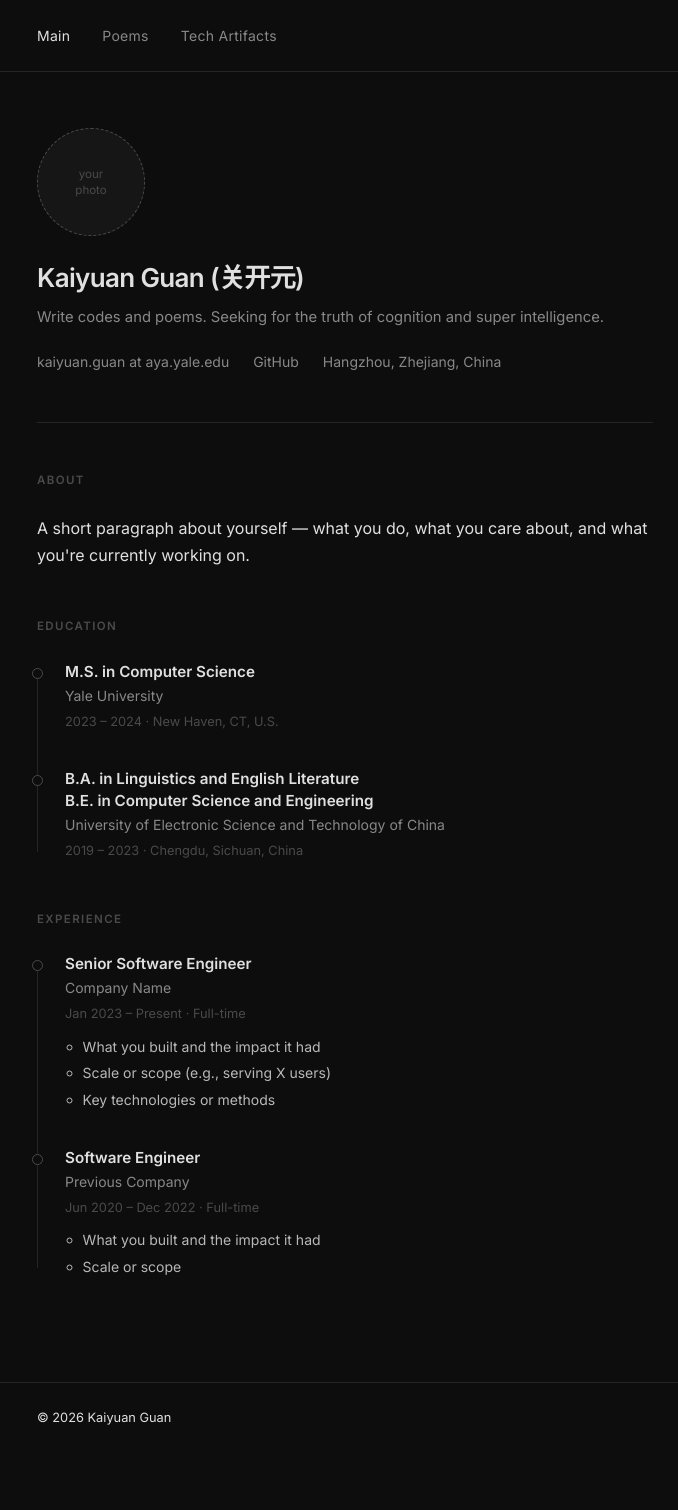
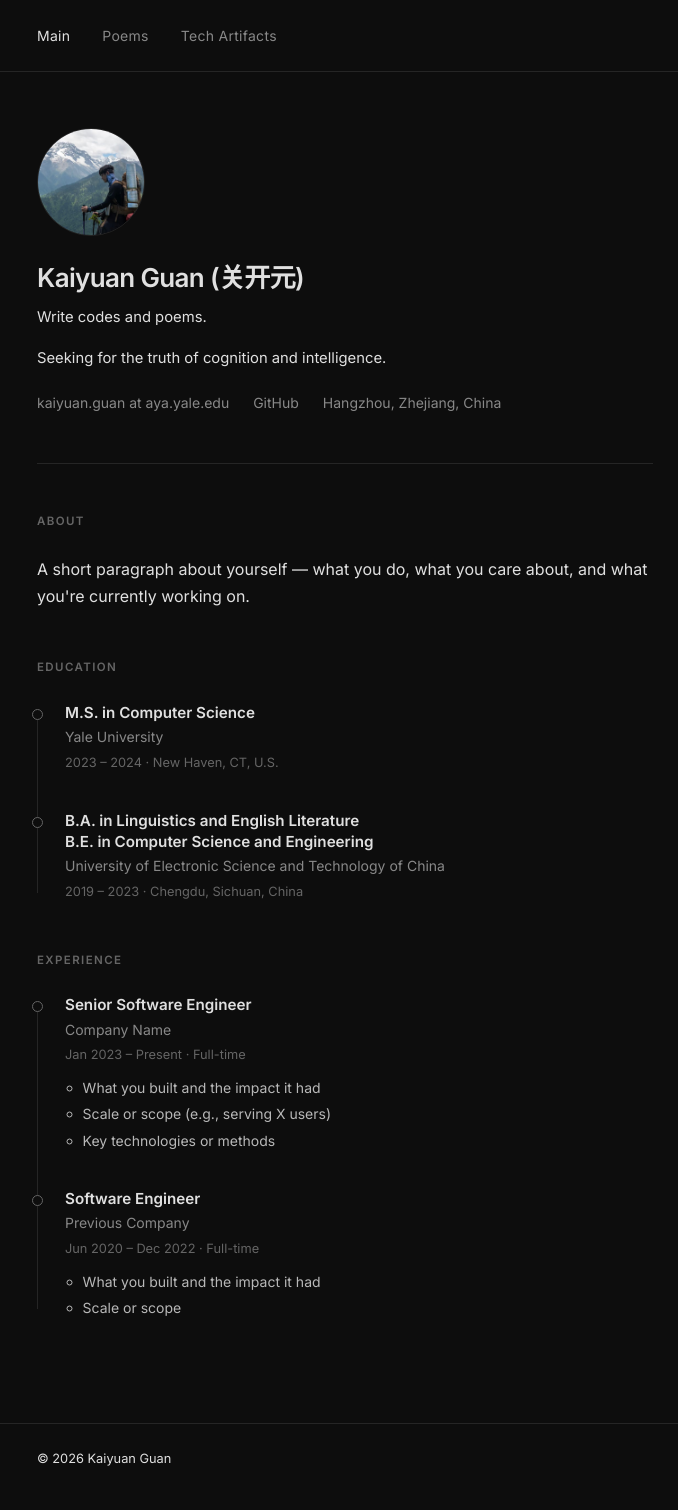
Before and after one commit to WilfredGuan/wilfredguan.github.io, a Jekyll site: the page built from index.html, in a window 1280 px wide. Shown: the whole page, without its empty margins (295-973 px from the left). Built offline with Jekyll 4.4.1, drawn with Linux system fonts in a browser that asks for light colours; before the commit the page ends 1469 px from its top, so only the background shows below that.

Commit message:
test photo

```diff
--- a/assets/css/style.css
+++ b/assets/css/style.css
@@ -11,7 +11,7 @@
   --bg-surface:  #161616;
   --text:        #e0e0e0;
   --text-muted:  #888;
-  --text-dim:    #4a4a4a;
+  --text-dim:    #656565;
   --accent:      #7eb8f7;
   --border:      #252525;
   --max-width:   680px;
@@ -306,15 +306,6 @@ a:hover {
   text-decoration: none;
 }
 
-.category-title {
-  font-size: 0.7rem;
-  font-weight: 600;
-  text-transform: uppercase;
-  letter-spacing: 0.1em;
-  color: var(--text-dim);
-  margin: 2.5rem 0 0 0;
-}
-
 .empty-note {
   color: var(--text-dim);
   font-size: 0.875rem;
--- a/index.html
+++ b/index.html
@@ -10,11 +10,14 @@ title: Home
     1. Place your image in assets/images/ (e.g., assets/images/photo.jpg)
     2. Comment out the placeholder below and uncomment the <img> tag
   -->
-  <!-- <img src="{{ '/assets/images/photo.jpg' | relative_url }}" alt="Your Name" class="profile-photo"> -->
-  <div class="profile-photo-placeholder">your<br>photo</div>
+  <img src="{{ '/assets/images/personal.pic.jpg' | relative_url }}" alt="Kaiyuan" class="profile-photo">
+  <!-- <div class="profile-photo-placeholder">your<br>photo</div> -->
 
   <div class="profile-name">Kaiyuan Guan (关开元)</div>
-  <div class="profile-tagline">Write codes and poems. Seeking for the truth of cognition and super intelligence.</div>
+  <div class="profile-tagline">
+    <p>Write codes and poems.</p>
+    <p>Seeking for the truth of cognition and intelligence.</p>
+  </div>
 
   <ul class="contact-list">
     <li>kaiyuan.guan at aya.yale.edu</li>
```
Also changed, not shown: assets/images/personal.pic.jpg (added).
